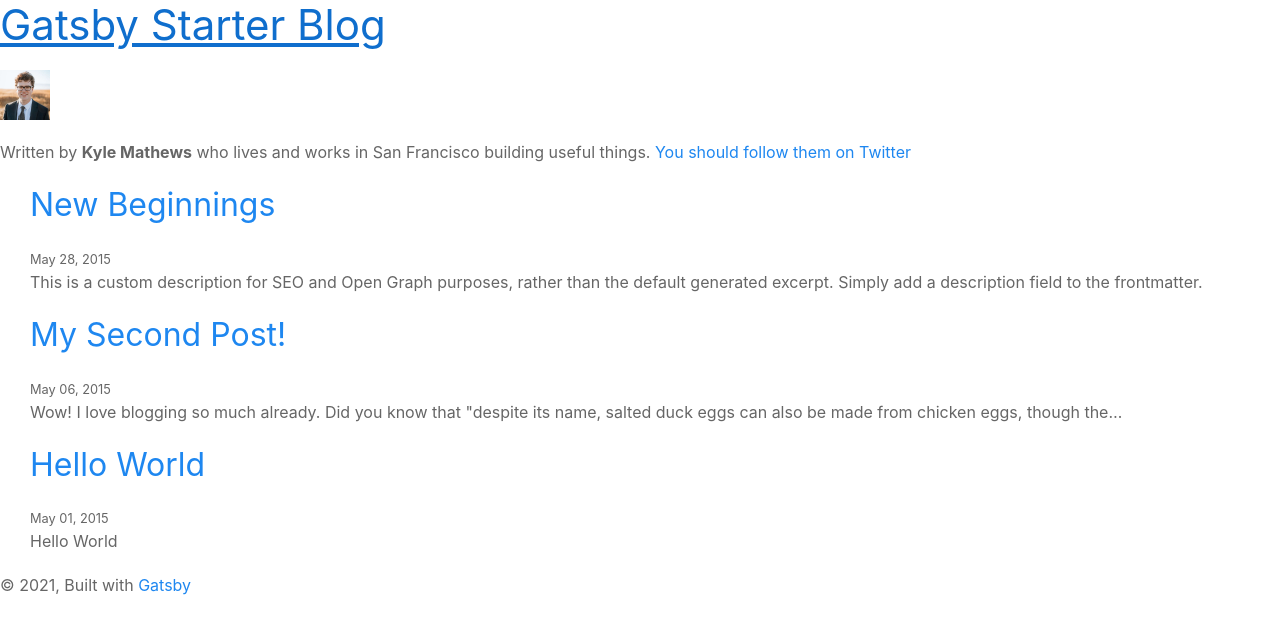
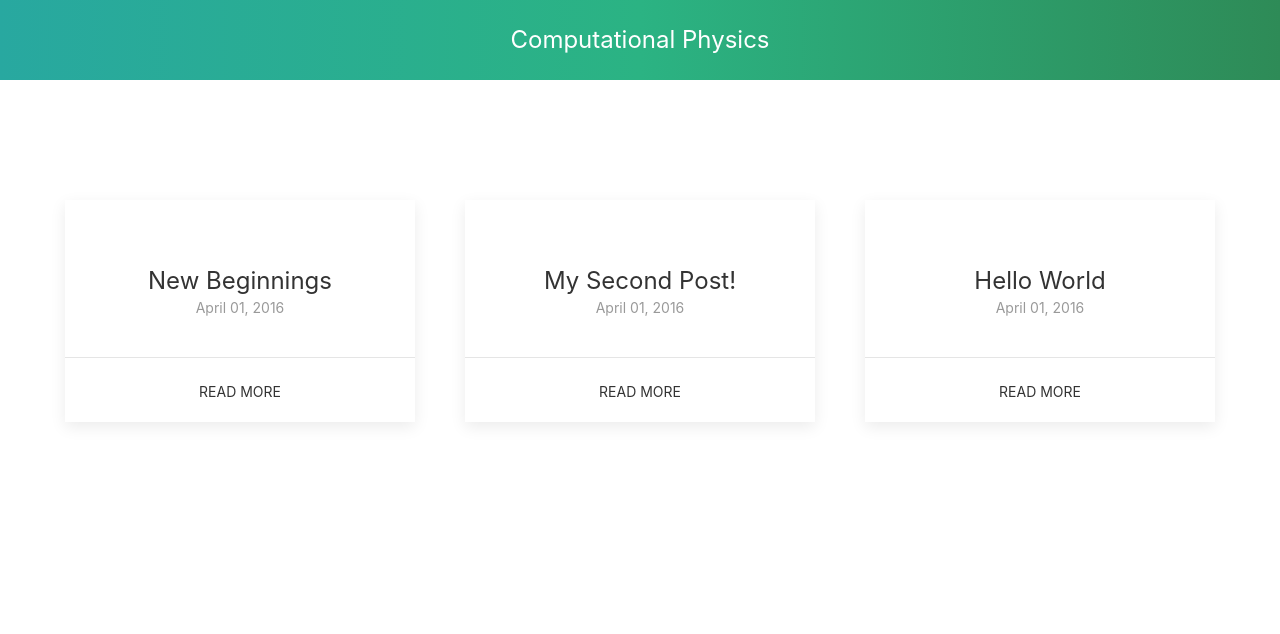
Before and after one commit to dmharrington03/blog-test, a Gatsby site: page / in a window 1280 px wide. Built offline with nearby package versions, Linux system fonts and the light colour scheme; Gatsby itself is replaced by a stand-in of ours.

Commit message:
New layouts

```diff
--- a/src/pages/index.js
+++ b/src/pages/index.js
@@ -4,6 +4,9 @@ import { Link, graphql } from "gatsby"
 import Bio from "../components/bio"
 import Layout from "../components/layout"
 import Seo from "../components/seo"
+import TitleBar from "../components/titlebar"
+import ArticleCard from "../components/article-card"
+import UIkit from "uikit"
 
 const BlogIndex = ({ data, location }) => {
   const siteTitle = data.site.siteMetadata?.title || `Title`
@@ -24,45 +27,24 @@ const BlogIndex = ({ data, location }) => {
   }
 
   return (
-    <Layout location={location} title={siteTitle}>
-      <Seo title="All posts" />
-      <Bio />
-      <ol style={{ listStyle: `none` }}>
-        {posts.map(post => {
-          const title = post.frontmatter.title || post.fields.slug
+    <div>
+      <TitleBar />
+      <div className="uk-container uk-margin-top">
+        <div className="uk-flex uk-flex-around uk-flex-wrap uk-flex-center uk-text-center">
+          {posts.map(post => {
+            const title = post.frontmatter.title || post.fields.slug
 
-          return (
-            <li key={post.fields.slug}>
-              <article
-                className="post-list-item"
-                itemScope
-                itemType="http://schema.org/Article"
-              >
-                <header>
-                  <h2>
-                    <Link to={post.fields.slug} itemProp="url">
-                      <span itemProp="headline">{title}</span>
-                    </Link>
-                  </h2>
-                  <small>{post.frontmatter.date}</small>
-                </header>
-                <section>
-                  <p
-                    dangerouslySetInnerHTML={{
-                      __html: post.frontmatter.description || post.excerpt,
-                    }}
-                    itemProp="description"
-                  />
-                </section>
-              </article>
-            </li>
-          )
-        })}
-      </ol>
-    </Layout>
+            return (
+              <ArticleCard title={ title } to={ post.fields.slug }/>
+            )
+          })}
+        </div>
+      </div>
+    </div>
   )
 }
 
+// UIkit.sticky(document.getElementById("nav-bg"), [])
 export default BlogIndex
 
 export const pageQuery = graphql`
```
Also changed, not shown: src/templates/blog-post.js (+9 -5 lines).
